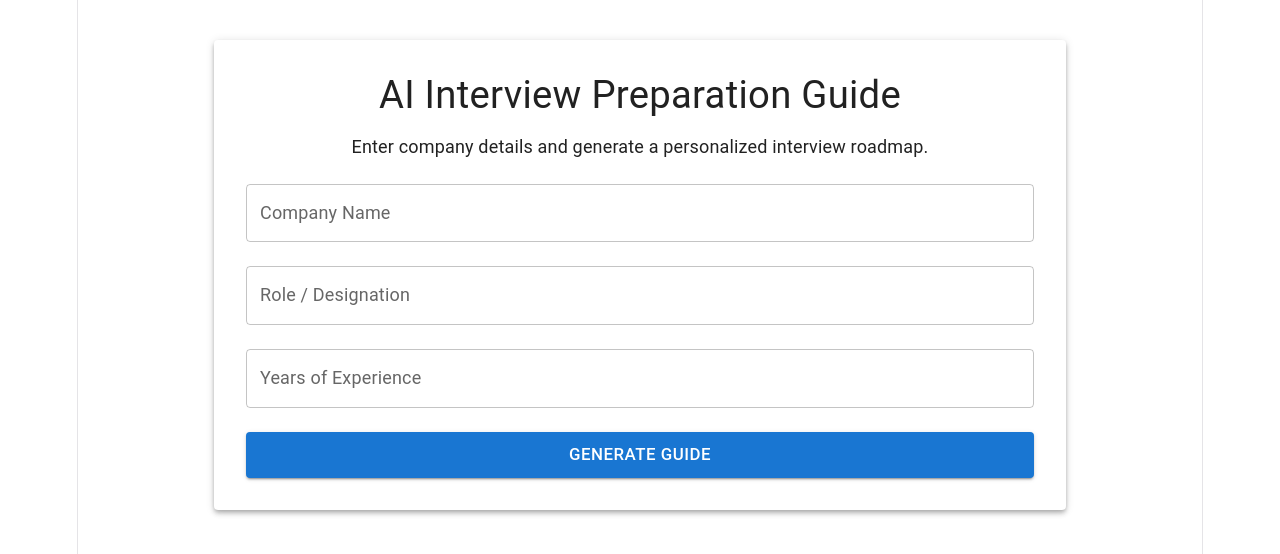
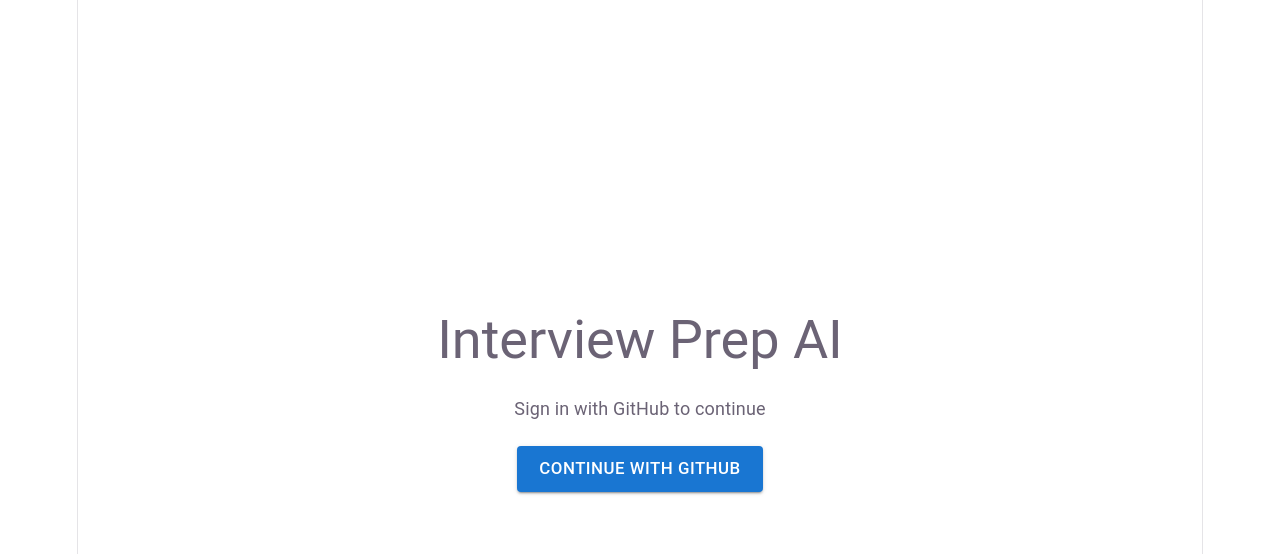
Before and after one commit to deveshk1/interview-prep-ai, a React (Vite) app: page / in a window 1280 px wide. Shown: the top 554 px of the page. Built offline with nearby package versions, Linux system fonts and the light colour scheme.

Commit message:
added git login

```diff
--- a/package.json
+++ b/package.json
@@ -17,6 +17,7 @@
     "@emotion/styled": "^11.14.1",
     "@google/genai": "^2.8.0",
     "@mui/material": "^9.0.1",
+    "@supabase/supabase-js": "^2.107.0",
     "axios": "^1.17.0",
     "react": "^19.2.6",
     "react-dom": "^19.2.6",
--- a/src/App.jsx
+++ b/src/App.jsx
@@ -1,4 +1,4 @@
-import { useState } from "react";
+import { useEffect, useState } from "react";
 import {
   Container,
   Paper,
@@ -11,6 +11,8 @@
 import ReactMarkdown from "react-markdown";
 
 import { generateInterviewGuide } from "./services/interviewService";
+import Login from "./components/Login";
+import { supabase } from "./lib/supabase";
 
 function App() {
   const [company, setCompany] = useState("");
@@ -19,6 +21,26 @@
 
   const [result, setResult] = useState("");
   const [loading, setLoading] = useState(false);
+
+  const [session, setSession] = useState(undefined);
+
+  useEffect(() => {
+    supabase.auth
+      .getSession()
+      .then(({ data }) => {
+        setSession(data.session);
+      });
+
+    const {
+      data: { subscription },
+    } = supabase.auth.onAuthStateChange(
+      (_, session) => {
+        setSession(session);
+      }
+    );
+
+    return () => subscription.unsubscribe();
+  }, []);
 
   const generateGuide = async () => {
     setLoading(true);
@@ -41,11 +63,37 @@
     setLoading(false);
   };
 
+  if (session === undefined) {
+    return (
+      <Box
+        sx={{
+          minHeight: "100vh",
+          display: "flex",
+          justifyContent: "center",
+          alignItems: "center"
+        }}
+      >
+        <Typography>Loading...</Typography>
+      </Box>
+    );
+  }
+
+  if (!session) {
+    return <Login />;
+  }
+
   return (
     <Container maxWidth="md" sx={{ mt: 5 }}>
       <Paper elevation={4} sx={{ p: 4 }}>
         <Typography variant="h4" gutterBottom>
           AI Interview Preparation Guide
+        </Typography>
+
+        <Typography
+          variant="body2"
+          sx={{ mb: 2 }}
+        >
+          Logged in as {session.user.email}
         </Typography>
 
         <Typography
@@ -94,15 +142,12 @@
             variant="contained"
             size="large"
             onClick={generateGuide}
+            disabled={loading}
           >
-            Generate Guide
+            {loading
+              ? "Generating..."
+              : "Generate Guide"}
           </Button>
-
-          {loading && (
-            <Typography sx={{ mt: 3 }}>
-              Generating guide...
-            </Typography>
-          )}
 
           {result && (
             <Paper
--- /dev/null
+++ b/src/components/Login.jsx
@@ -0,0 +1,43 @@
+import { Button, Box, Typography } from "@mui/material";
+import { supabase } from "../lib/supabase";
+
+export default function Login() {
+  const signIn = async () => {
+    await supabase.auth.signInWithOAuth({
+      provider: "github",
+      options: {
+        redirectTo:
+          "https://deveshk1.github.io/interview-prep-ai/"
+      }
+    });
+  };
+
+  return (
+    <Box
+      sx={{
+        minHeight: "100vh",
+        display: "flex",
+        flexDirection: "column",
+        justifyContent: "center",
+        alignItems: "center",
+        gap: 3,
+      }}
+    >
+      <Typography variant="h3">
+        Interview Prep AI
+      </Typography>
+
+      <Typography variant="body1">
+        Sign in with GitHub to continue
+      </Typography>
+
+      <Button
+        variant="contained"
+        size="large"
+        onClick={signIn}
+      >
+        Continue with GitHub
+      </Button>
+    </Box>
+  );
+}
--- /dev/null
+++ b/src/lib/supabase.js
@@ -0,0 +1,6 @@
+import { createClient } from "@supabase/supabase-js";
+
+export const supabase = createClient(
+  "https://gvdzcnodcsuzsyumfgvi.supabase.co",
+  "sb_publishable_qML3XYh_ctNASdVIFQHKew_7YVuUv1B"
+);
```
Also changed, not shown: 1 other file (tests, documents, lock files or other folders). Lines whose indentation alone changed are shown as unchanged.
